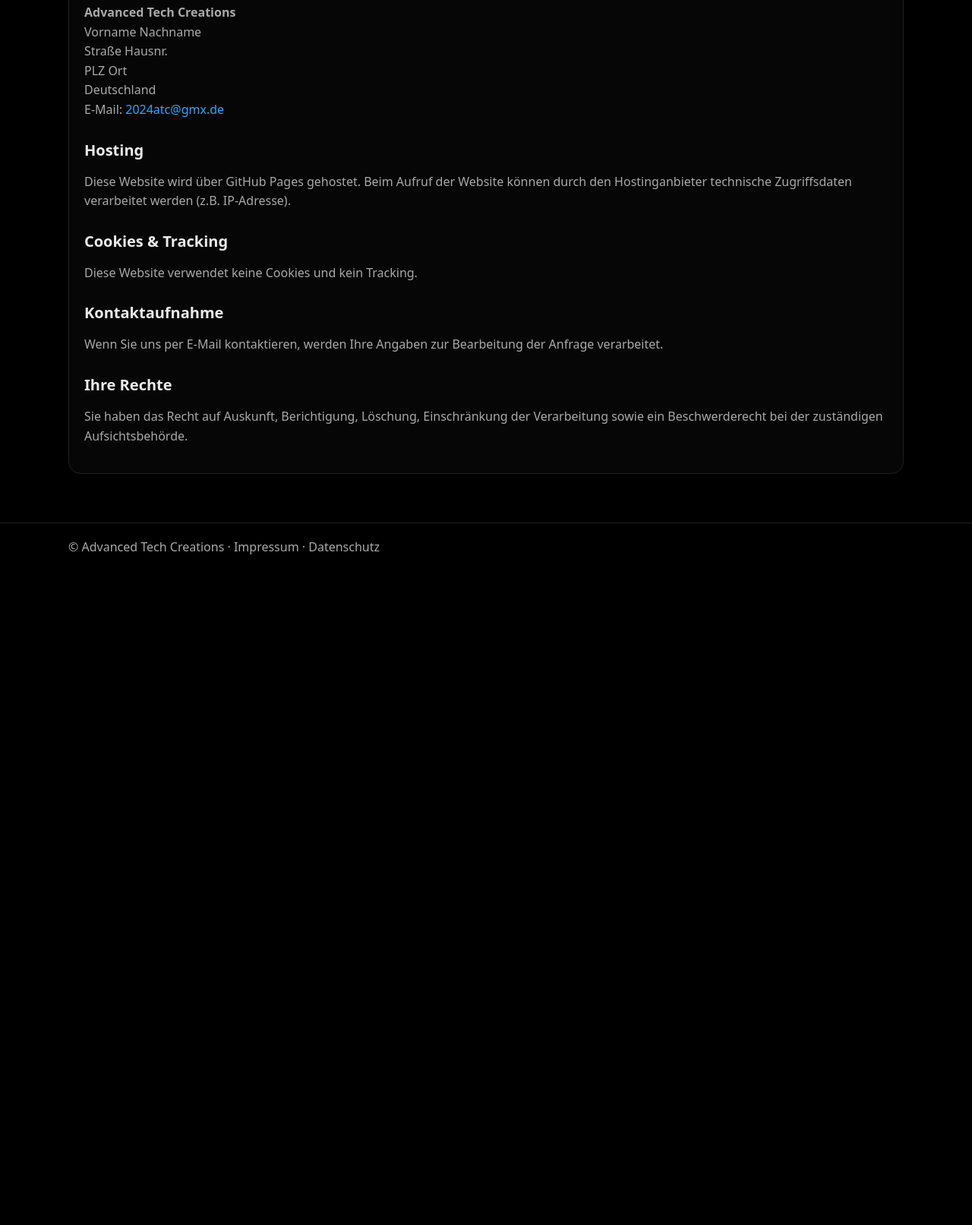
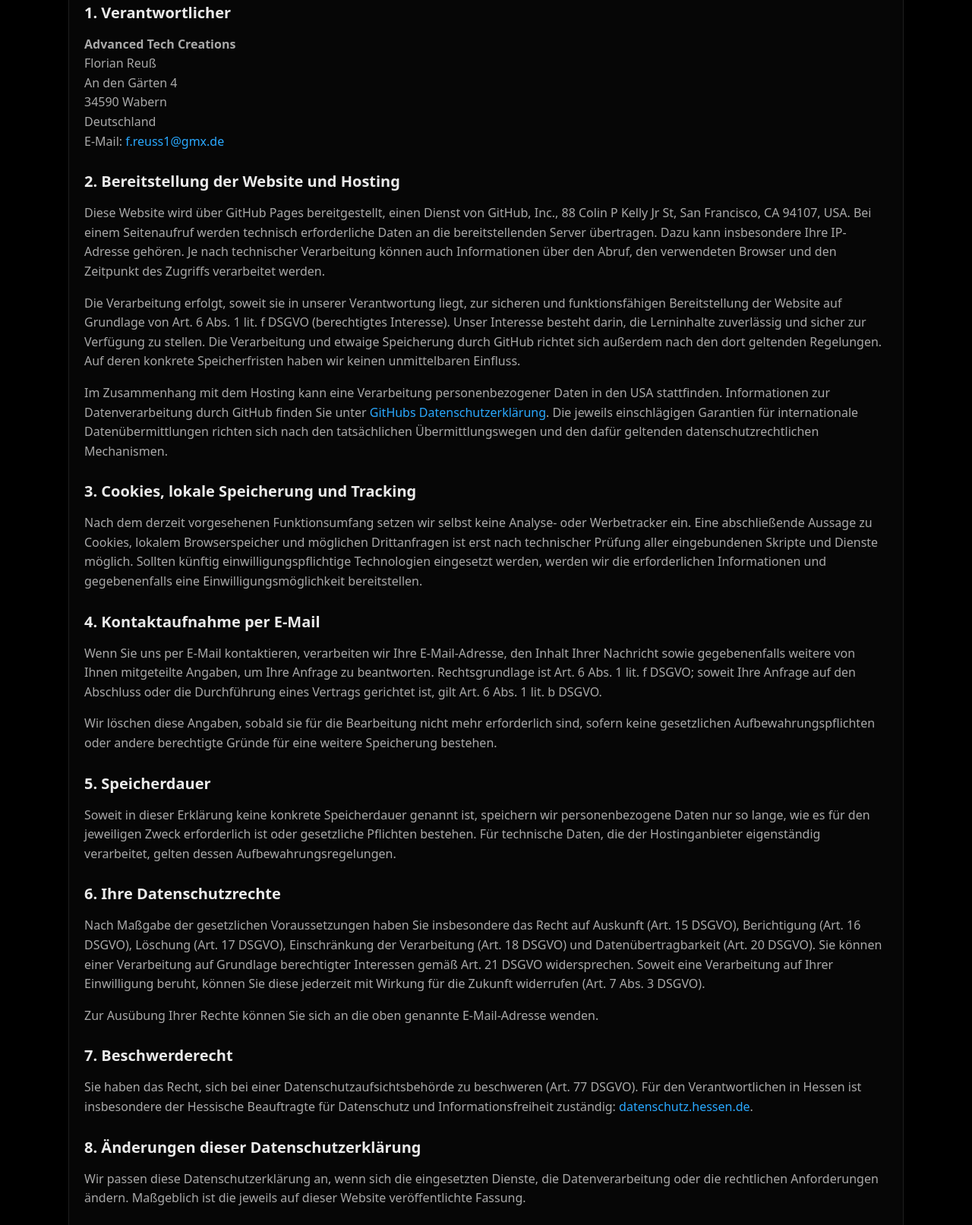
Before and after one commit to 2024atc/advanced-tech-creations, a plain HTML site: page datenschutz.html in a window 1280 px wide. Shown: the part 462-2075 px from the top of the page at 76% size. Before the commit the page ends 1213 px from the top, so only its background shows below. Drawn offline with Linux system fonts and the light colour scheme.

Commit message:
Update datenschutz.html

```diff
--- a/datenschutz.html
+++ b/datenschutz.html
@@ -4,71 +4,134 @@
   <meta charset="utf-8" />
   <meta name="viewport" content="width=device-width, initial-scale=1" />
   <title>Datenschutz · Advanced Tech Creations</title>
-
   <link rel="stylesheet" href="assets/css/style.css" />
 </head>
-
 <body>
   <div class="page">
-
     <!-- Header -->
     <div id="siteHeader"></div>
-
     <!-- Sidebar -->
     <div id="siteSidebar"></div>
-
     <!-- Seiteninhalt -->
     <main class="main">
       <div class="container">
-
         <section class="card">
           <h1>Datenschutzerklärung</h1>
+          <p>Stand: November 2026</p>
 
-          <h2>Verantwortlicher</h2>
+          <h2>1. Verantwortlicher</h2>
           <p>
             <strong>Advanced Tech Creations</strong><br>
-            Vorname Nachname<br>
-            Straße Hausnr.<br>
-            PLZ Ort<br>
+            Florian Reuß<br>
+            An den Gärten 4<br>
+            34590 Wabern<br>
             Deutschland<br>
-            E-Mail: <a data-email-href href="mailto:"></a>
+            E-Mail: <a href="mailto:f.reuss1@gmx.de">f.reuss1@gmx.de</a>
           </p>
 
-          <h2>Hosting</h2>
+          <h2>2. Bereitstellung der Website und Hosting</h2>
           <p>
-            Diese Website wird über GitHub Pages gehostet.
-            Beim Aufruf der Website können durch den Hostinganbieter
-            technische Zugriffsdaten verarbeitet werden (z.B. IP-Adresse).
+            Diese Website wird über GitHub Pages bereitgestellt, einen Dienst von
+            GitHub, Inc., 88 Colin P Kelly Jr St, San Francisco, CA 94107, USA.
+            Bei einem Seitenaufruf werden technisch erforderliche Daten an die
+            bereitstellenden Server übertragen. Dazu kann insbesondere Ihre
+            IP-Adresse gehören. Je nach technischer Verarbeitung können auch
+            Informationen über den Abruf, den verwendeten Browser und den
+            Zeitpunkt des Zugriffs verarbeitet werden.
+          </p>
+          <p>
+            Die Verarbeitung erfolgt, soweit sie in unserer Verantwortung liegt,
+            zur sicheren und funktionsfähigen Bereitstellung der Website auf
+            Grundlage von Art. 6 Abs. 1 lit. f DSGVO (berechtigtes Interesse).
+            Unser Interesse besteht darin, die Lerninhalte zuverlässig und sicher
+            zur Verfügung zu stellen. Die Verarbeitung und etwaige Speicherung
+            durch GitHub richtet sich außerdem nach den dort geltenden Regelungen.
+            Auf deren konkrete Speicherfristen haben wir keinen unmittelbaren Einfluss.
+          </p>
+          <p>
+            Im Zusammenhang mit dem Hosting kann eine Verarbeitung personenbezogener
+            Daten in den USA stattfinden. Informationen zur Datenverarbeitung durch
+            GitHub finden Sie unter
+            <a href="https://docs.github.com/de/site-policy/privacy-policies/github-general-privacy-statement"
+               target="_blank" rel="noopener noreferrer">GitHubs Datenschutzerklärung</a>.
+            Die jeweils einschlägigen Garantien für internationale Datenübermittlungen
+            richten sich nach den tatsächlichen Übermittlungswegen und den dafür
+            geltenden datenschutzrechtlichen Mechanismen.
           </p>
 
-          <h2>Cookies & Tracking</h2>
+          <h2>3. Cookies, lokale Speicherung und Tracking</h2>
           <p>
-            Diese Website verwendet keine Cookies und kein Tracking.
+            Nach dem derzeit vorgesehenen Funktionsumfang setzen wir selbst keine
+            Analyse- oder Werbetracker ein. Eine abschließende Aussage zu Cookies,
+            lokalem Browserspeicher und möglichen Drittanfragen ist erst nach
+            technischer Prüfung aller eingebundenen Skripte und Dienste möglich.
+            Sollten künftig einwilligungspflichtige Technologien eingesetzt werden,
+            werden wir die erforderlichen Informationen und gegebenenfalls eine
+            Einwilligungsmöglichkeit bereitstellen.
           </p>
 
-          <h2>Kontaktaufnahme</h2>
+          <h2>4. Kontaktaufnahme per E-Mail</h2>
           <p>
-            Wenn Sie uns per E-Mail kontaktieren, werden Ihre Angaben
-            zur Bearbeitung der Anfrage verarbeitet.
+            Wenn Sie uns per E-Mail kontaktieren, verarbeiten wir Ihre E-Mail-Adresse,
+            den Inhalt Ihrer Nachricht sowie gegebenenfalls weitere von Ihnen
+            mitgeteilte Angaben, um Ihre Anfrage zu beantworten.
+            Rechtsgrundlage ist Art. 6 Abs. 1 lit. f DSGVO; soweit Ihre Anfrage
+            auf den Abschluss oder die Durchführung eines Vertrags gerichtet ist,
+            gilt Art. 6 Abs. 1 lit. b DSGVO.
+          </p>
+          <p>
+            Wir löschen diese Angaben, sobald sie für die Bearbeitung nicht mehr
+            erforderlich sind, sofern keine gesetzlichen Aufbewahrungspflichten
+            oder andere berechtigte Gründe für eine weitere Speicherung bestehen.
           </p>
 
-          <h2>Ihre Rechte</h2>
+          <h2>5. Speicherdauer</h2>
           <p>
-            Sie haben das Recht auf Auskunft, Berichtigung, Löschung,
-            Einschränkung der Verarbeitung sowie ein Beschwerderecht
-            bei der zuständigen Aufsichtsbehörde.
+            Soweit in dieser Erklärung keine konkrete Speicherdauer genannt ist,
+            speichern wir personenbezogene Daten nur so lange, wie es für den
+            jeweiligen Zweck erforderlich ist oder gesetzliche Pflichten bestehen.
+            Für technische Daten, die der Hostinganbieter eigenständig verarbeitet,
+            gelten dessen Aufbewahrungsregelungen.
           </p>
 
+          <h2>6. Ihre Datenschutzrechte</h2>
+          <p>
+            Nach Maßgabe der gesetzlichen Voraussetzungen haben Sie insbesondere
+            das Recht auf Auskunft (Art. 15 DSGVO), Berichtigung (Art. 16 DSGVO),
+            Löschung (Art. 17 DSGVO), Einschränkung der Verarbeitung
+            (Art. 18 DSGVO) und Datenübertragbarkeit (Art. 20 DSGVO).
+            Sie können einer Verarbeitung auf Grundlage berechtigter Interessen
+            gemäß Art. 21 DSGVO widersprechen. Soweit eine Verarbeitung auf
+            Ihrer Einwilligung beruht, können Sie diese jederzeit mit Wirkung
+            für die Zukunft widerrufen (Art. 7 Abs. 3 DSGVO).
+          </p>
+          <p>
+            Zur Ausübung Ihrer Rechte können Sie sich an die oben genannte
+            E-Mail-Adresse wenden.
+          </p>
+
+          <h2>7. Beschwerderecht</h2>
+          <p>
+            Sie haben das Recht, sich bei einer Datenschutzaufsichtsbehörde
+            zu beschweren (Art. 77 DSGVO). Für den Verantwortlichen in Hessen
+            ist insbesondere der Hessische Beauftragte für Datenschutz und
+            Informationsfreiheit zuständig:
+            <a href="https://datenschutz.hessen.de/" target="_blank"
+               rel="noopener noreferrer">datenschutz.hessen.de</a>.
+          </p>
+
+          <h2>8. Änderungen dieser Datenschutzerklärung</h2>
+          <p>
+            Wir passen diese Datenschutzerklärung an, wenn sich die eingesetzten
+            Dienste, die Datenverarbeitung oder die rechtlichen Anforderungen ändern.
+            Maßgeblich ist die jeweils auf dieser Website veröffentlichte Fassung.
+          </p>
         </section>
-
       </div>
     </main>
-
     <!-- Footer -->
     <div id="siteFooter"></div>
-
   </div>
-
   <script type="module" src="assets/js/main.js"></script>
 </body>
 </html>
```
